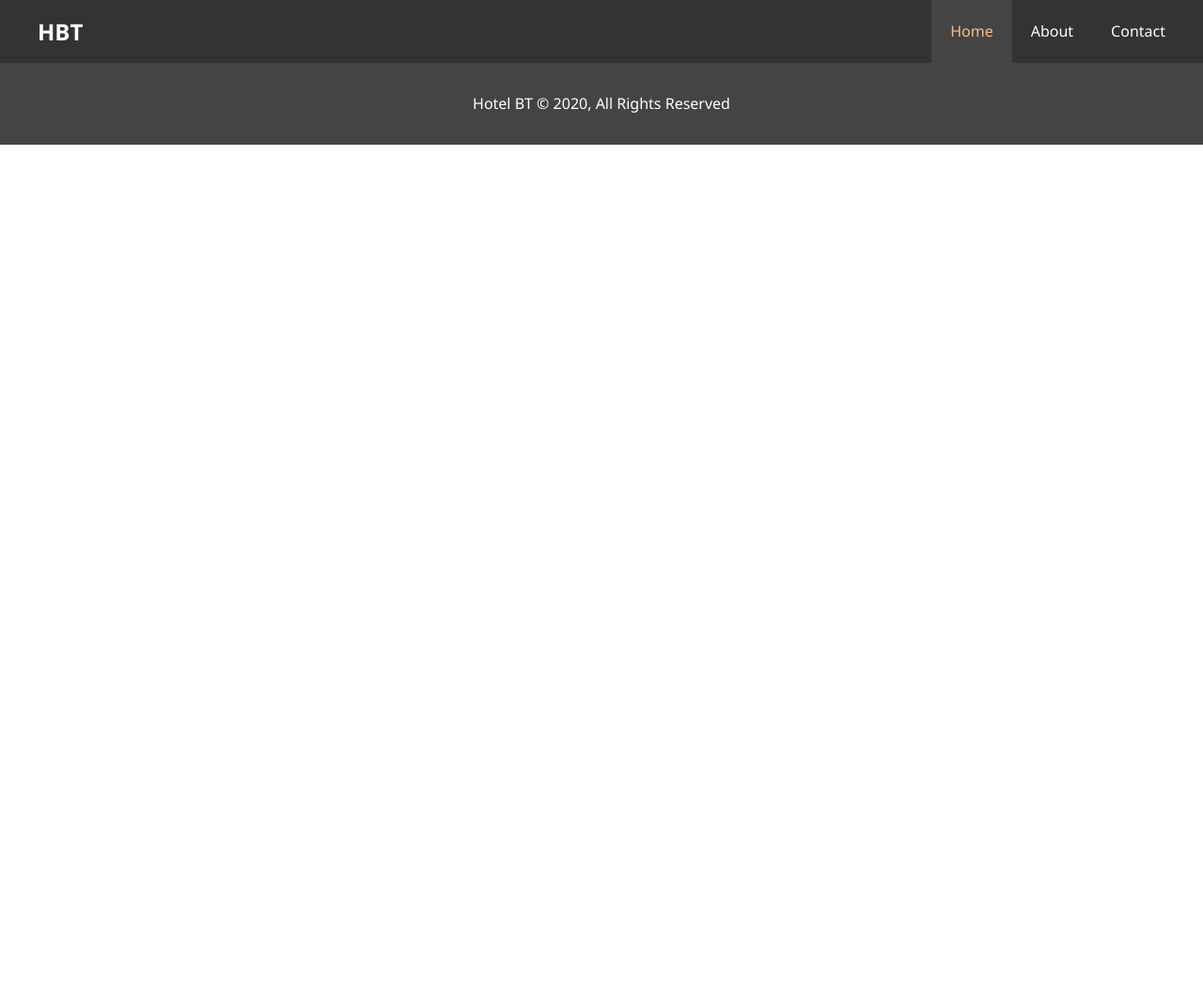
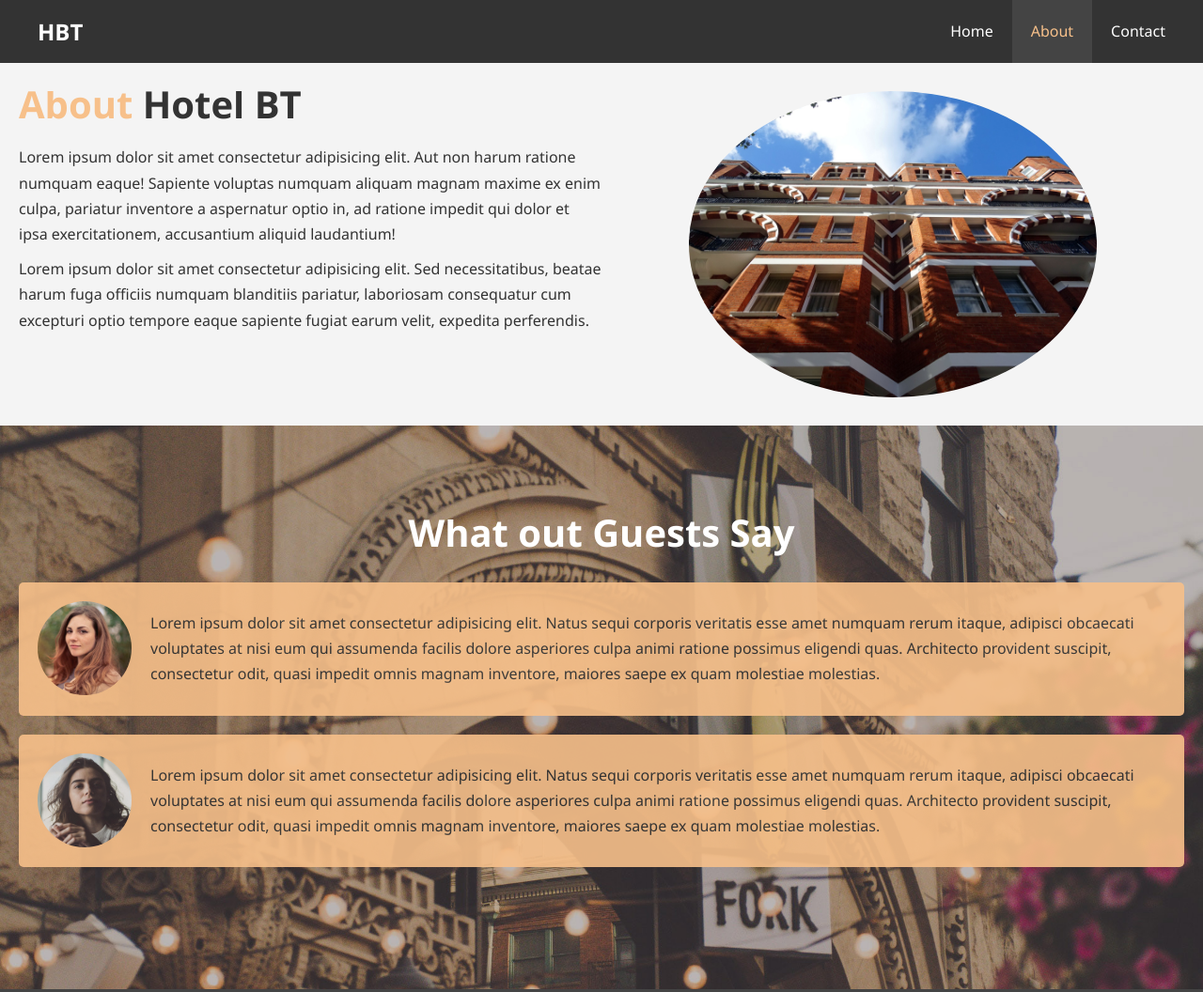
Before and after one commit to bhatsushant/HTML_CSS, a plain HTML site: page hotel_website/about.html in a window 1280 px wide. Shown: the top 1056 px of the page at 94% size. Before the commit the page ends 800 px from the top, so only its background shows below. Drawn offline with Linux system fonts and the light colour scheme.

Commit message:
Adding and styling the About page

```diff
--- a/hotel_website/about.html
+++ b/hotel_website/about.html
@@ -12,14 +12,43 @@
             <div class="container">
                 <h1 class="logo"><a href="index.html">HBT</a></h1>
                 <ul>
-                    <li><a class="current" href="#">Home</a></li>
-                    <li><a href="#">About</a></li>
+                    <li><a href="#">Home</a></li>
+                    <li><a class="current" href="#">About</a></li>
                     <li><a href="#">Contact</a></li>
                 </ul>
             </div>
         </nav>
     </header>
 
+    <section id="about-info" class="bg-light py-3">
+        <div class="container">
+            <div class="info-left">
+                <h1 class="l-heading"><span class="text-primary">About</span> Hotel BT</h1>
+                <p>
+                    Lorem ipsum dolor sit amet consectetur adipisicing elit. Aut non harum ratione numquam eaque! Sapiente voluptas numquam aliquam magnam maxime ex enim culpa, pariatur inventore a aspernatur optio in, ad ratione impedit qui dolor et ipsa exercitationem, accusantium aliquid laudantium!
+                    <p>Lorem ipsum dolor sit amet consectetur adipisicing elit. Sed necessitatibus, beatae harum fuga officiis numquam blanditiis pariatur, laboriosam consequatur cum excepturi optio tempore eaque sapiente fugiat earum velit, expedita perferendis.</p>
+                </p>
+            </div>
+            <div class="info-right">
+                <img src="./images/photo-2.jpg" alt="Hotel">
+            </div>
+        </div>
+    </section>
+
+    <section id="testimonials" class="py-3">
+        <div class="container">
+            <h2 class="l-heading">What out Guests Say</h2>
+            <div class="testimonial bg-primary">
+                <img src="./images/person-1.jpg" alt="Samantha">
+                <p>Lorem ipsum dolor sit amet consectetur adipisicing elit. Natus sequi corporis veritatis esse amet numquam rerum itaque, adipisci obcaecati voluptates at nisi eum qui assumenda facilis dolore asperiores culpa animi ratione possimus eligendi quas. Architecto provident suscipit, consectetur odit, quasi impedit omnis magnam inventore, maiores saepe ex quam molestiae molestias.</p>
+            </div>
+            <div class="testimonial bg-primary">
+                <img src="./images/person-2.jpg" alt="Jen">
+                <p>Lorem ipsum dolor sit amet consectetur adipisicing elit. Natus sequi corporis veritatis esse amet numquam rerum itaque, adipisci obcaecati voluptates at nisi eum qui assumenda facilis dolore asperiores culpa animi ratione possimus eligendi quas. Architecto provident suscipit, consectetur odit, quasi impedit omnis magnam inventore, maiores saepe ex quam molestiae molestias.</p>
+            </div>
+        </div>
+    </section>
+
     <footer id="main-footer">
         <p>Hotel BT &copy; 2020, All Rights Reserved</p>
     </footer>
--- a/hotel_website/css/style.css
+++ b/hotel_website/css/style.css
@@ -82,6 +82,14 @@ a {
 
 .clr {
     clear: both;
+}
+
+.py-1 { padding: 10px 0; }
+.py-2 { padding: 20px 0; }
+.py-3 { padding: 30px 0; }
+
+.l-heading {
+    font-size: 40px;
 }
 
 /* Navbar */
@@ -184,6 +192,53 @@ a {
     margin-bottom: 10px;
 }
 
+/* About Info */
+
+#about-info .info-right {
+    float: right;
+    width: 50%;
+    min-height: 100%;
+}
+
+#about-info .info-right img {
+    display: block;
+    margin: auto;
+    width: 70%;
+    border-radius: 50%;
+}
+
+#about-info .info-left {
+    float: left;
+    width: 50%;
+    min-height: 100%;
+}
+
+#testimonials {
+    height: 600px;
+    background: url('../images/test-bg.jpg') no-repeat center center/cover;
+    padding-top: 100px;
+}
+
+#testimonials h2 {
+    color: #fff;
+    text-align: center;
+    padding-bottom: 40px;
+}
+
+#testimonials .testimonial {
+    padding: 20px;
+    margin-bottom: 20px;
+    border-radius: 5px;
+    opacity: 0.9;
+}
+
+#testimonials .testimonial img {
+    width: 100px;
+    float: left;
+    margin-right: 20px;
+    border-radius: 50%;
+}
+
 /* Footer */
 
 #main-footer {
```
